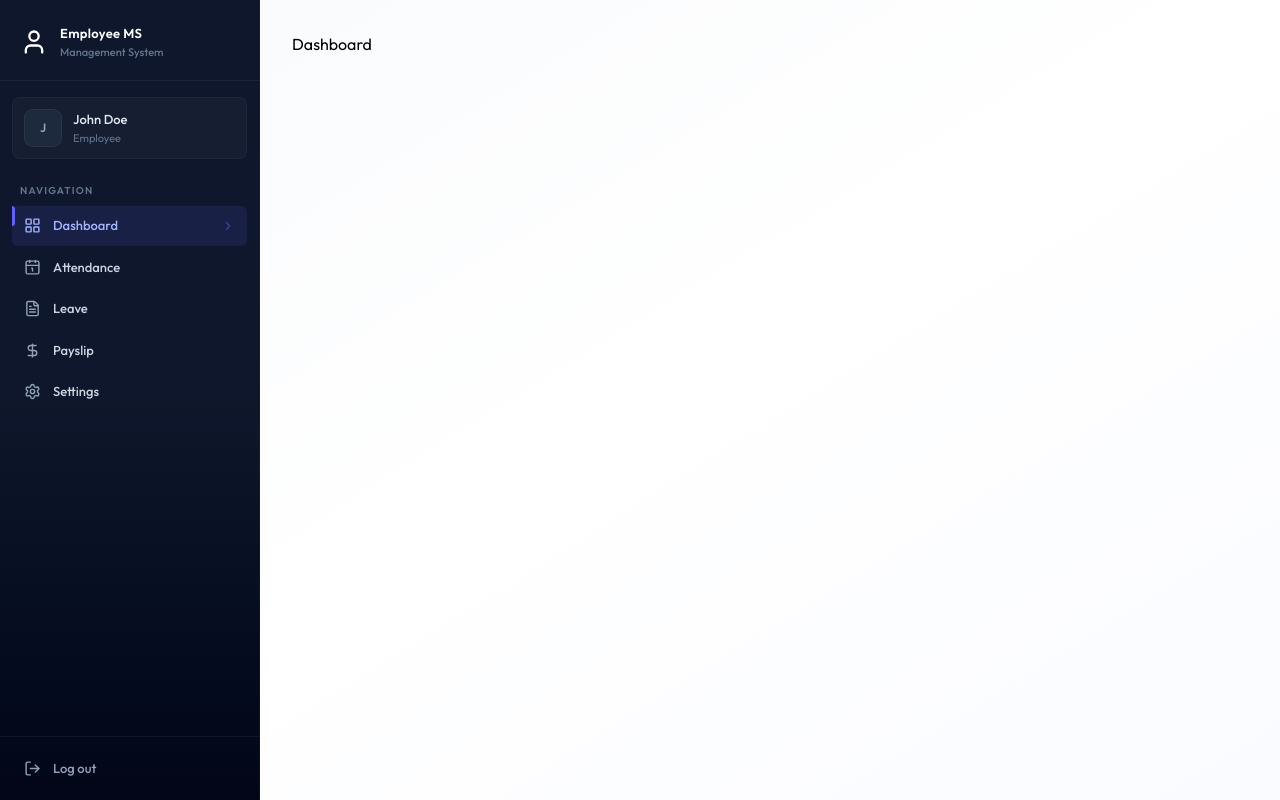
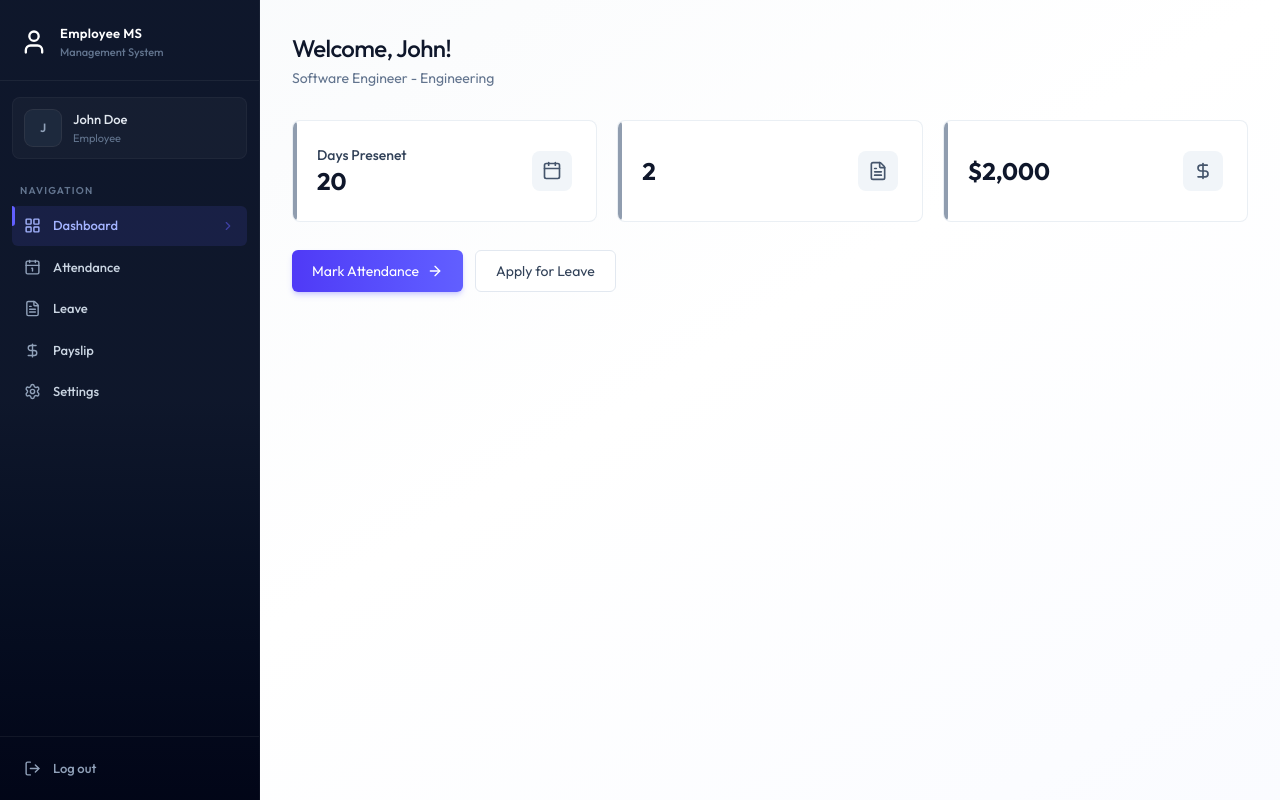
Before and after one commit to viraj992/Employee-Management-System, a React (Vite) app in the folder client/: page /dashboard in a window 1280 px wide. Built offline with nearby package versions, Linux system fonts and the light colour scheme.

Commit message:
Emloyee Dashboard Ui completed

```diff
--- /dev/null
+++ b/client/src/components/EmployeeDashboard.jsx
@@ -0,0 +1,67 @@
+import { ArrowRightIcon, CalendarIcon, DollarSignIcon, FileTextIcon } from 'lucide-react'
+import { Link } from "react-router-dom"
+
+const EmployeeDashboard = ({data}) => {
+
+    const emp = data.employee; //{ firstName: "John", lastName: "Doe"
+                               // position: "Software Engineer", department: "E..}
+
+    const cards = [
+        {
+            icon: CalendarIcon,
+            value : data.currentMonthAttendance,
+            title : "Days Presenet",
+            subtitle : "This month",
+        },
+        {
+            icon: FileTextIcon,
+            value : data.pendingLeaves,
+            titlle : "Pending Leaves",
+            subtitle : "Awaiting approval",
+        },
+        {
+            icon: DollarSignIcon,
+            value : data.latestPayslip ? `$${data.latestPayslip.netSalary?.toLocaleString()}` : "N/A",
+            titlle : "Latest Payslip",
+            subtitle : "Most recent payout",
+        },
+    ]
+
+
+  return (
+    <div className='animate-fade-in'>
+        <div className='page-header'> {/* those are custom css */}
+            <h1 className='page-title'>Welcome, {emp?.firstName}!</h1>
+            <p className='page-subtitle'>
+                {emp?.position} - {emp?.department || "No Department"}
+            </p>
+        </div>
+
+        <div className='grid grid-cols-1 sm:grid-cols-3 gap-4 sm:gap-5'>
+            {cards.map((card, index)=>(
+                <div key={index} className='card card-hover p-5 sm:p-6 relative overflow-hidden group flex items-center justify-between'>
+                    <div>
+                        <div className='absolute left-0 top-0 bottom-0 w-1 rounded-r-full bg-slate-500/70 group-hover:bg-indigo-500/70'/>
+                        <p className='text-sm font-medium text-slate-700 '>{card.title}</p>
+                        <p className='text-2xl font-bold text-slate-900'>{card.value}</p>
+                    </div>
+                    <card.icon className="size-10 p-2.5 rounded-lg bg-slate-100 text-slate-600 group-hover:bg-indigo-50 group-hover:text-indigo-600 transition-colors duration-200"/>
+                </div>
+            ))}
+        </div>
+
+        <div className='flex flex-col sm:flex-row gap-3 mt-7'>
+            <Link to="/attendance" className='btn-primary text-center inline-flex items-center justify-center gap-2'>
+                Mark Attendance <ArrowRightIcon className='w-4 h-4'/>
+            </Link>
+
+            <Link to="/leave" className='btn-secondary text-center '>
+                Apply for Leave
+            </Link>
+        </div>
+
+    </div>
+  )
+}
+
+export default EmployeeDashboard
--- /dev/null
+++ b/client/src/components/Loading.jsx
@@ -0,0 +1,10 @@
+const Loading = () => {
+
+  return (
+    <div className='flex justify-center h-screen items-center'>
+        <div className='animate-spin size-8 border-2 border-indigo-600 border-t-transparent rounded-full'/>
+    </div>
+  )
+}
+
+export default Loading
--- a/client/src/pages/Dashboard.jsx
+++ b/client/src/pages/Dashboard.jsx
@@ -1,6 +1,27 @@
+import { useEffect, useState } from "react"
+import {dummyEmployeeDashboardData} from "../assets/assets"
+import Loading from "../components/Loading"
+import EmployeeDashboard from "../components/EmployeeDashboard"
 
 export default function Dashboard() {
-  return (
-    <div>Dashboard</div>
-  )
+  const [data, setData] = useState(null)
+  const [loading, setLoading] = useState(true)
+
+  useEffect(()=> {
+    setData(dummyEmployeeDashboardData)
+    setTimeout(()=>{
+      setLoading(false)
+    },1000)
+  },[])
+
+  if (loading) return <Loading/>
+  if (!data) return <p className="text-center text-slate-500 py-12">Failed to load dashboard</p>
+
+  if(data.role === "ADMIN"){
+    return <div>admin dashboard</div>
+  }else{
+    return <EmployeeDashboard data={data}/> // data - propname , {data} - variable name
+  }
+
+
 }
```
